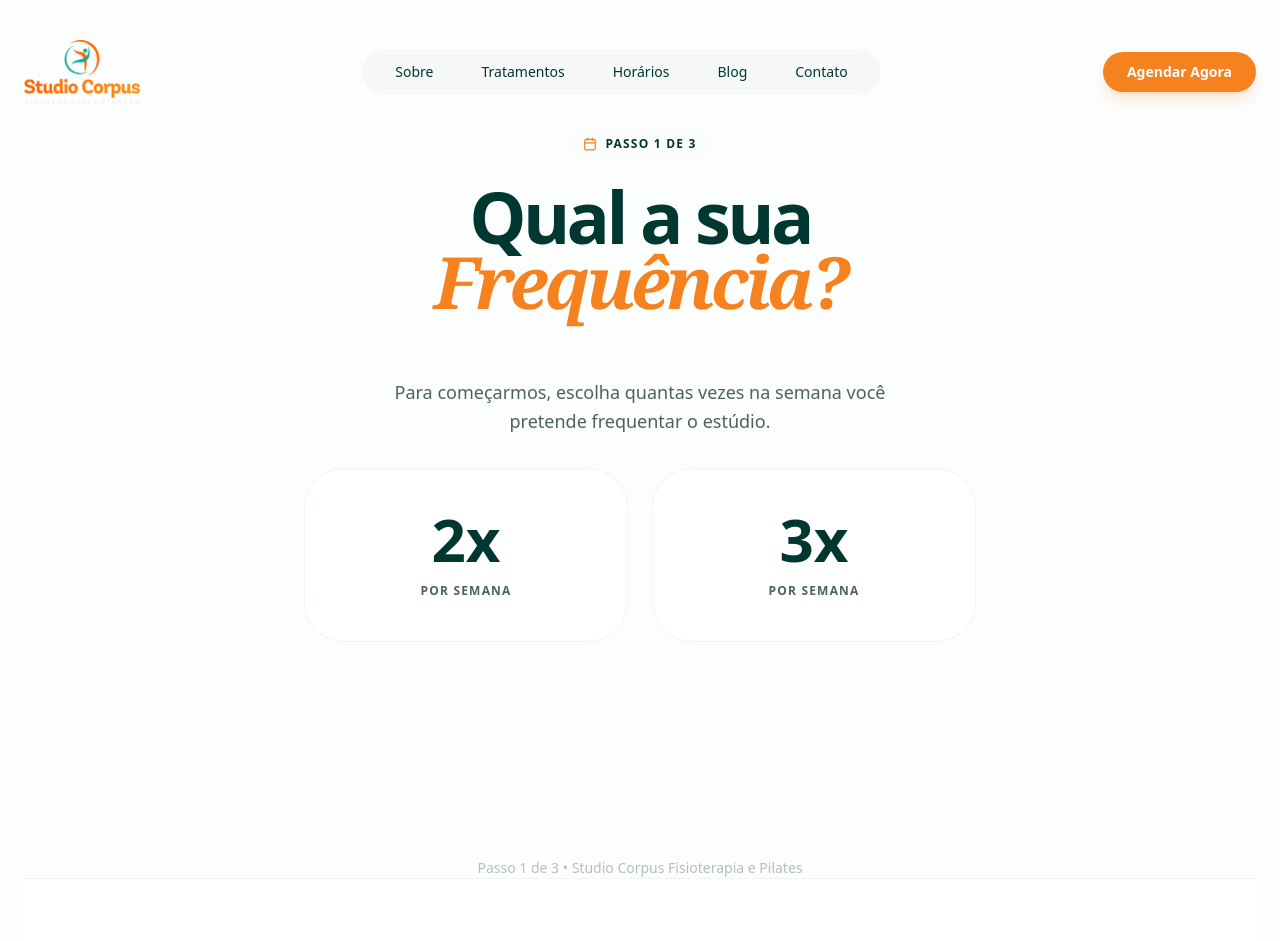
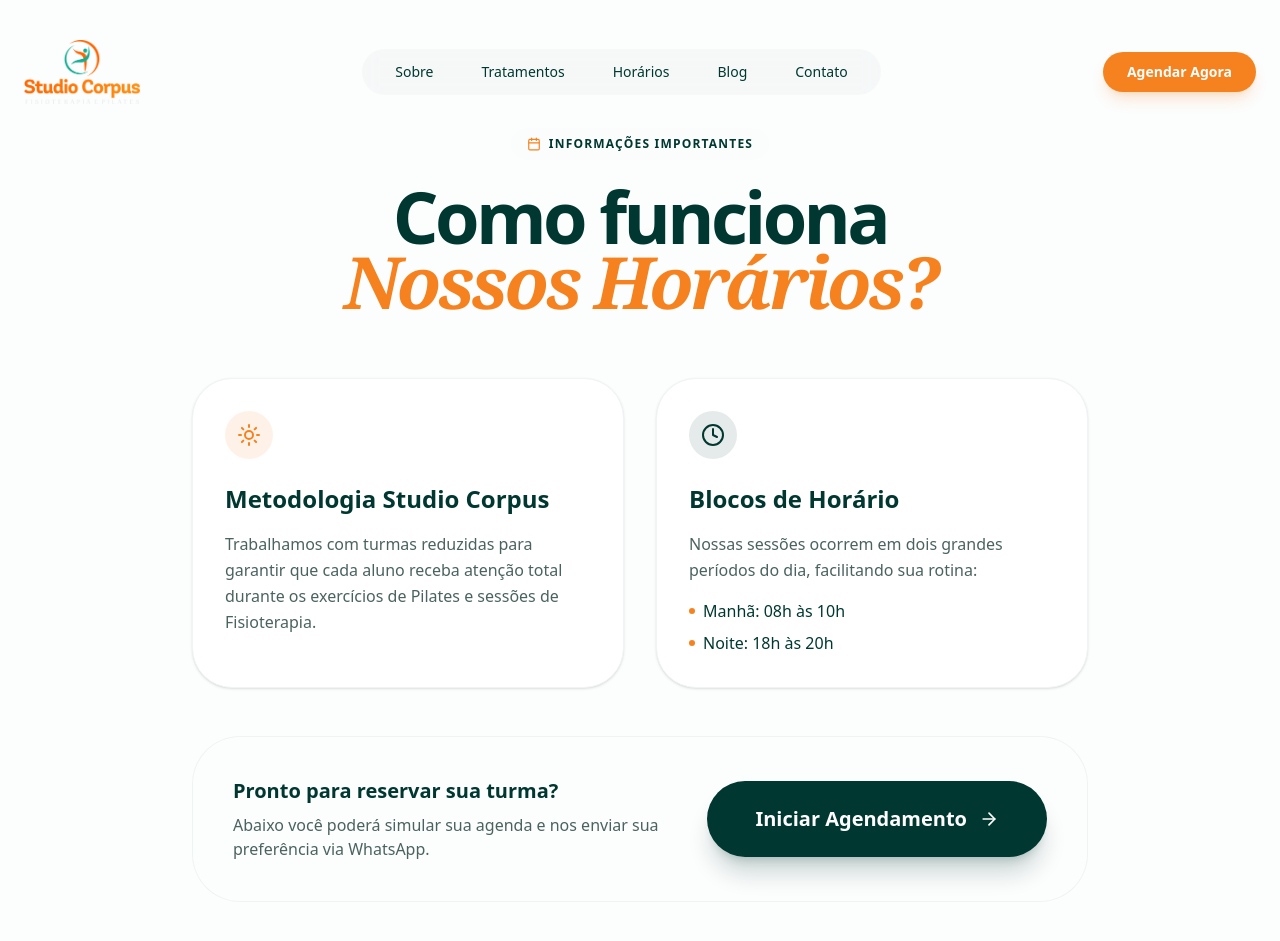
Before and after one commit to gu5tvo/studio-corpus, a Next.js app: page /horarios in a window 1280 px wide. Shown: the top 941 px of the page. Built offline with nearby package versions, Linux system fonts and the light colour scheme.

Commit message:
feat: add introductory explanation step to schedules page

```diff
--- a/src/app/horarios/page.tsx
+++ b/src/app/horarios/page.tsx
@@ -35,7 +35,7 @@ const DAYS = ["Segunda", "Terça", "Quarta", "Quinta", "Sexta"];
 const TIMES = ["08:00", "09:00", "10:00", "18:00", "19:00", "20:00"];
 
 export default function HorariosPage() {
-    const [step, setStep] = useState(1);
+    const [step, setStep] = useState(0);
     const [plan, setPlan] = useState<2 | 3>(2);
     const [selectedDays, setSelectedDays] = useState<string[]>([]);
     const [selectedTimes, setSelectedTimes] = useState<Record<string, string>>({});
@@ -108,9 +108,10 @@ export default function HorariosPage() {
                         <header className="schedule-header text-center mb-16">
                             <span className="inline-flex items-center gap-2 px-4 py-2 rounded-full bg-secondary/10 text-primary font-bold text-xs uppercase tracking-widest mb-6">
                                 <Calendar size={14} className="text-accent" />
-                                Passo {step} de 3
+                                {step === 0 ? "Informações Importantes" : `Passo ${step} de 3`}
                             </span>
                             <h1 className="text-5xl md:text-7xl font-bold text-primary tracking-tighter leading-[0.9]">
+                                {step === 0 && <>Como funciona <br /><span className="text-accent italic font-serif">Nossos Horários?</span></>}
                                 {step === 1 && <>Qual a sua <br /><span className="text-accent italic font-serif">Frequência?</span></>}
                                 {step === 2 && <>Escolha seus <br /><span className="text-accent italic font-serif">Dias.</span></>}
                                 {step === 3 && <>Defina seus <br /><span className="text-accent italic font-serif">Horários.</span></>}
@@ -119,6 +120,56 @@ export default function HorariosPage() {
 
                         {/* Wizard Container */}
                         <div ref={stepRef} className="min-h-[400px]">
+                            {/* STEP 0: Introduction */}
+                            {step === 0 && (
+                                <div className="space-y-12">
+                                    <div className="grid md:grid-cols-2 gap-8">
+                                        <div className="p-8 rounded-[2.5rem] bg-white border border-secondary shadow-sm">
+                                            <div className="w-12 h-12 rounded-2xl bg-accent/10 flex items-center justify-center text-accent mb-6">
+                                                <Sun size={24} />
+                                            </div>
+                                            <h3 className="text-2xl font-bold text-primary mb-4">Metodologia Studio Corpus</h3>
+                                            <p className="text-muted leading-relaxed">
+                                                Trabalhamos com turmas reduzidas para garantir que cada aluno receba atenção total durante os exercícios de Pilates e sessões de Fisioterapia.
+                                            </p>
+                                        </div>
+                                        <div className="p-8 rounded-[2.5rem] bg-white border border-secondary shadow-sm">
+                                            <div className="w-12 h-12 rounded-2xl bg-primary/10 flex items-center justify-center text-primary mb-6">
+                                                <Clock size={24} />
+                                            </div>
+                                            <h3 className="text-2xl font-bold text-primary mb-4">Blocos de Horário</h3>
+                                            <p className="text-muted leading-relaxed mb-4">
+                                                Nossas sessões ocorrem em dois grandes períodos do dia, facilitando sua rotina:
+                                            </p>
+                                            <ul className="space-y-2">
+                                                <li className="flex items-center gap-2 text-primary font-medium">
+                                                    <div className="w-1.5 h-1.5 rounded-full bg-accent" />
+                                                    Manhã: 08h às 10h
+                                                </li>
+                                                <li className="flex items-center gap-2 text-primary font-medium">
+                                                    <div className="w-1.5 h-1.5 rounded-full bg-accent" />
+                                                    Noite: 18h às 20h
+                                                </li>
+                                            </ul>
+                                        </div>
+                                    </div>
+
+                                    <div className="p-10 rounded-[3rem] bg-secondary/5 border border-primary/5 flex flex-col md:flex-row items-center gap-8 justify-between">
+                                        <div className="max-w-md text-center md:text-left">
+                                            <h4 className="text-xl font-bold text-primary mb-2">Pronto para reservar sua turma?</h4>
+                                            <p className="text-muted">Abaixo você poderá simular sua agenda e nos enviar sua preferência via WhatsApp.</p>
+                                        </div>
+                                        <button
+                                            onClick={() => animateStepChange(1)}
+                                            className="px-12 py-6 bg-primary text-white rounded-full font-bold text-xl hover:scale-105 transition-all shadow-xl shadow-primary/20 flex items-center gap-3 whitespace-nowrap"
+                                        >
+                                            Iniciar Agendamento
+                                            <ArrowRight size={20} />
+                                        </button>
+                                    </div>
+                                </div>
+                            )}
+
                             {/* STEP 1: Plan Selection */}
                             {step === 1 && (
                                 <div className="space-y-8 flex flex-col items-center">
```
